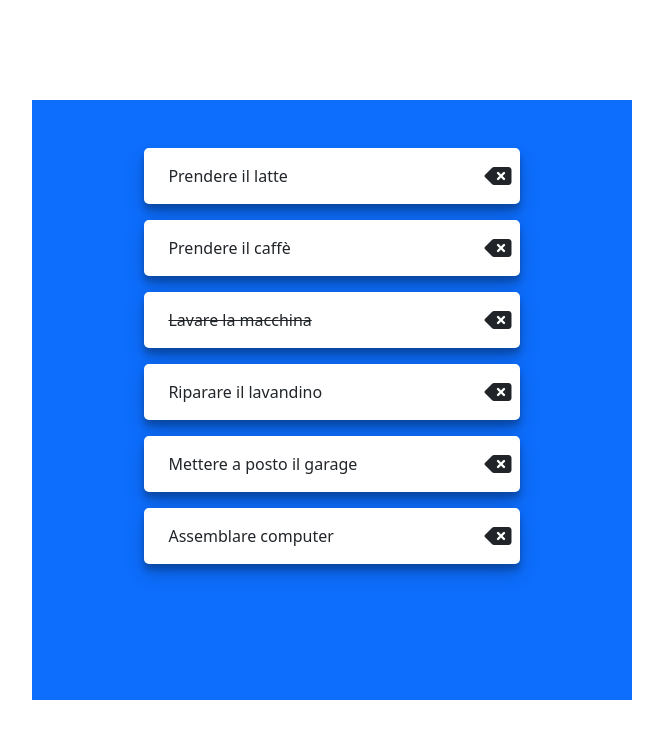
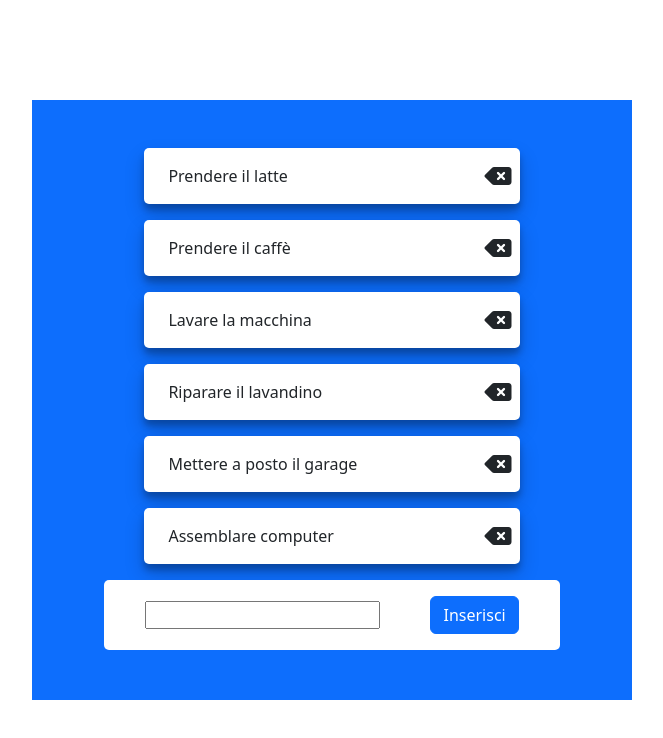
Before and after one commit to emanuelefarelli/vue-todolist, a plain HTML site: page index.html in a window 1280 px wide. Shown: the whole page, without its empty margins (308-971 px from the left). Drawn offline with nearby package versions, Linux system fonts and the light colour scheme.

Commit message:
Reached milestone 3

```diff
--- a/index.html
+++ b/index.html
@@ -31,6 +31,12 @@
                     <i class="fa-sharp fa-solid fa-delete-left" @click = "deleteItem(index)"></i>
                 </li>
             </ul>
+            <div class="to-do-input d-flex justify-content-around align-items-center">
+                <input type="text" v-model="toDoItem">
+                <button class="btn btn-primary" @click="addItem(toDoItem)">
+                    Inserisci
+                </button>
+            </div>
         </main>
     </div>
     <script src="script.js"></script>
--- a/script.js
+++ b/script.js
@@ -14,7 +14,7 @@ createApp({
         },
         {
           text: 'Lavare la macchina',
-          done: true,
+          done: false,
         },
         {
           text: 'Riparare il lavandino',
@@ -38,6 +38,16 @@ createApp({
 
     deleteItem(elementIndex){
       this.list.splice(elementIndex, 1);
+    },
+
+    addItem(itemValue){
+      console.log(itemValue);
+      item = {
+        text: itemValue,
+        done: false,
+      }
+      this.list.push(item);
+      this.toDoItem = '';
     }
   }
 }).mount('#app');
--- a/style.css
+++ b/style.css
@@ -17,6 +17,15 @@ li{
     background-color: white;
     border-radius: 5px;
     box-shadow: rgba(0, 0, 0, 0.19) 0px 10px 20px, rgba(0, 0, 0, 0.23) 0px 6px 6px;
+}
+
+div.to-do-input{
+    width: 85%;
+    background-color: white;
+    border-radius: 5px;
+    margin: 0 auto;
+    padding: 1rem;
+
 }
 
 li>i{
@@ -40,7 +49,7 @@ li>div:active{
 
 main{
     max-width: 600px;
-    height: 600px;
+    min-height: 600px;
     margin: 0 auto;
     margin-top: calc((100vh - 600px) / 2);
     padding: 2rem;
```
